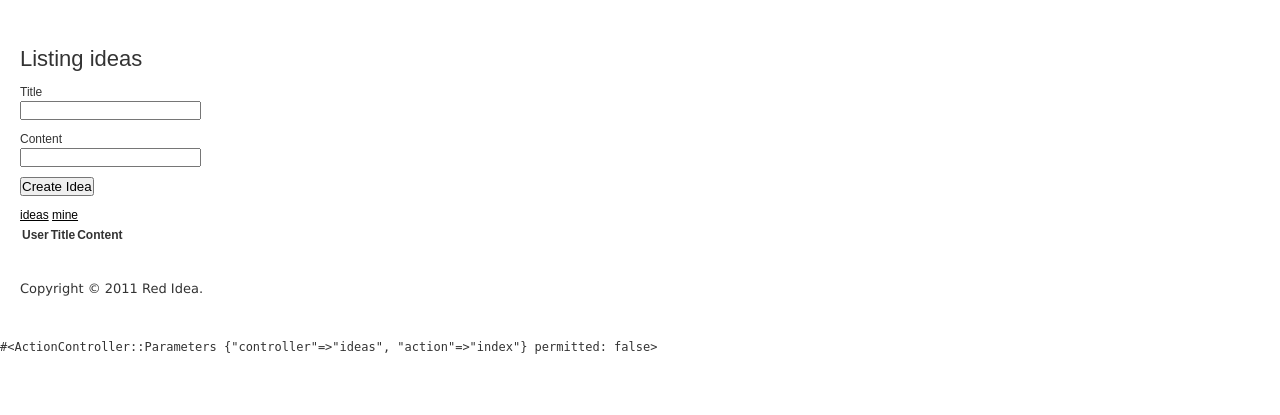
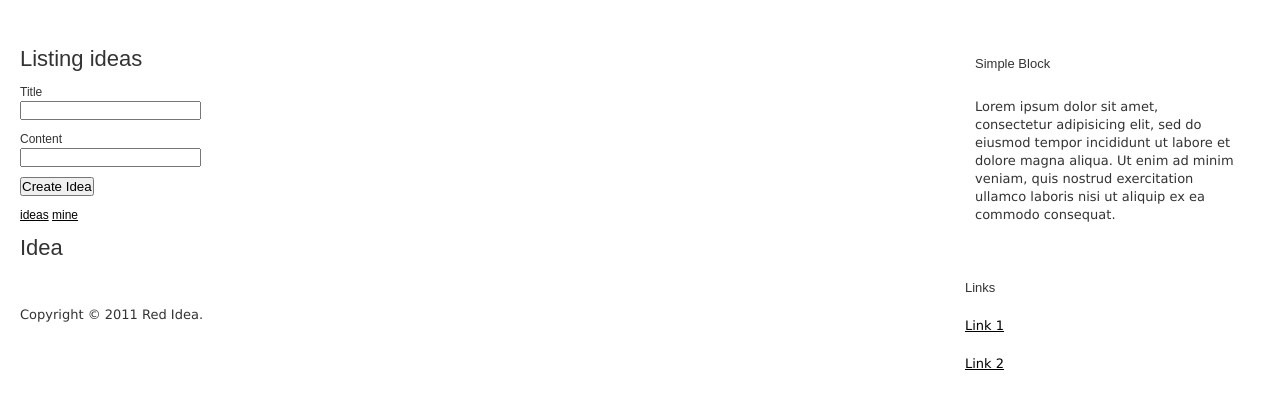
Before and after one commit to oreofish/redidea, a Rails app: page / in a window 1280 px wide. Shown: the part 39-454 px from the top of the page. Run offline with Rails 7, Linux system fonts and the light colour scheme; the visitor is signed in with stand-in values (Sample User, id 1); data that the repository does not hold is empty; style sheets or scripts are compiled from the project's sources; parts of the project's set-up code (start-up, migrations or seed data) failed here and were passed over; some libraries are stand-ins or nearby versions.

Commit message:
pretty index with sidebar

```diff
--- /dev/null
+++ b/app/views/ideas/_sidebar.html.erb
@@ -0,0 +1,13 @@
+<div class="block notice">
+  <h3>Simple Block</h3>
+  <div class="content">
+    <p>Lorem ipsum dolor sit amet, consectetur adipisicing elit, sed do eiusmod tempor incididunt ut labore et dolore magna aliqua. Ut enim ad minim veniam, quis nostrud exercitation ullamco laboris nisi ut aliquip ex ea commodo consequat.</p>
+  </div>
+</div>
+<div class="block">
+  <h3>Links</h3>
+  <ul class="navigation">
+    <li><a href="#">Link 1</a></li>
+    <li><a href="#">Link 2</a></li>
+  </ul>
+</div>
--- a/app/views/ideas/index.html.erb
+++ b/app/views/ideas/index.html.erb
@@ -3,26 +3,32 @@
 
 <%= link_to 'ideas', ideas_path %>
 <%= link_to 'mine', "#{ideas_path}?scope=mine" %>
-<table>
-  <tr>
-    <th>User</th>
-    <th>Title</th>
-    <th>Content</th>
-    <th></th>
-  </tr>
+
+<h2 class="title">Idea</h2>
 
 <% @ideas.each do |idea| %>
-  <tr>
-    <td><%= idea.user_id %></td>
-    <td><%= idea.title %></td>
-    <td><%= idea.content %></td>
-    <td><%= link_to 'Destroy', idea, :confirm => 'Are you sure?', :method => :delete %></td>
-    <td><%= link_to 'tread', likes_path, :method => :post %></td>
-    <td><%= link_to 'like', likes_path, :method => :post %></td>
-    <td><%= link_to 'surprise', likes_path, :method => :post %></td>
-    <td><%= link_to 'soy', likes_path(:idea_id => idea.id, :score => -1), :method => :get %></td>
-  </tr>
+<div class="block" id="block-text">
+  <div class="content">
+    <div class="inner">
+      <p class="first">
+        <%= idea.user_id %> |
+        <%= idea.title %>
+      </p>
+      <hr />
+      <p>
+        <%= idea.content %>
+      </p>
+      <hr />
+      <%= link_to 'Destroy', idea, :confirm => 'Are you sure?', :method => :delete %>
+      <%= link_to 'tread', likes_path, :method => :post %>
+      <%= link_to 'like', likes_path, :method => :post %>
+      <%= link_to 'surprise', likes_path, :method => :post %>
+      <%= link_to 'soy', likes_path(:idea_id => idea.id, :score => -1), :method => :get %>
+    </div>
+  </div>
+</div>
 <% end %>
-</table>
+
+<% content_for :sidebar, render(:partial => 'sidebar') -%>
 
 <br />
```
